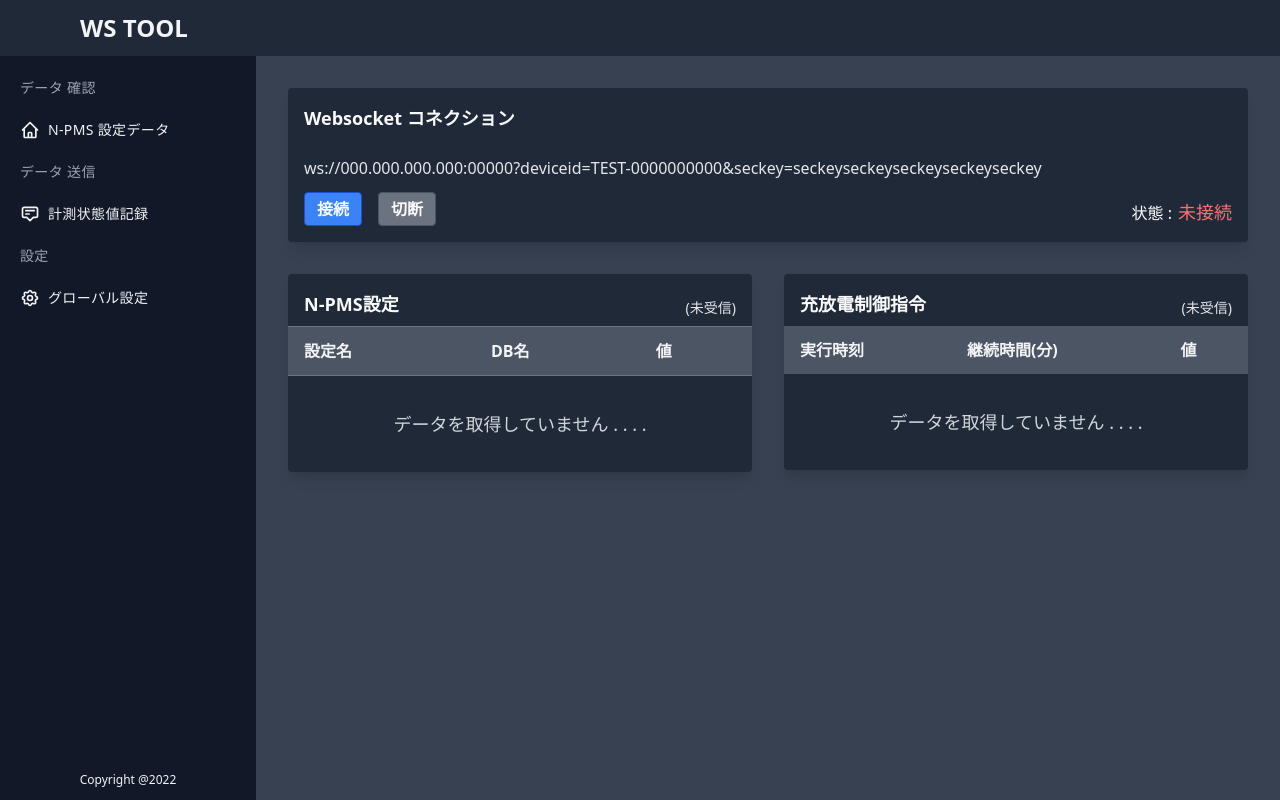
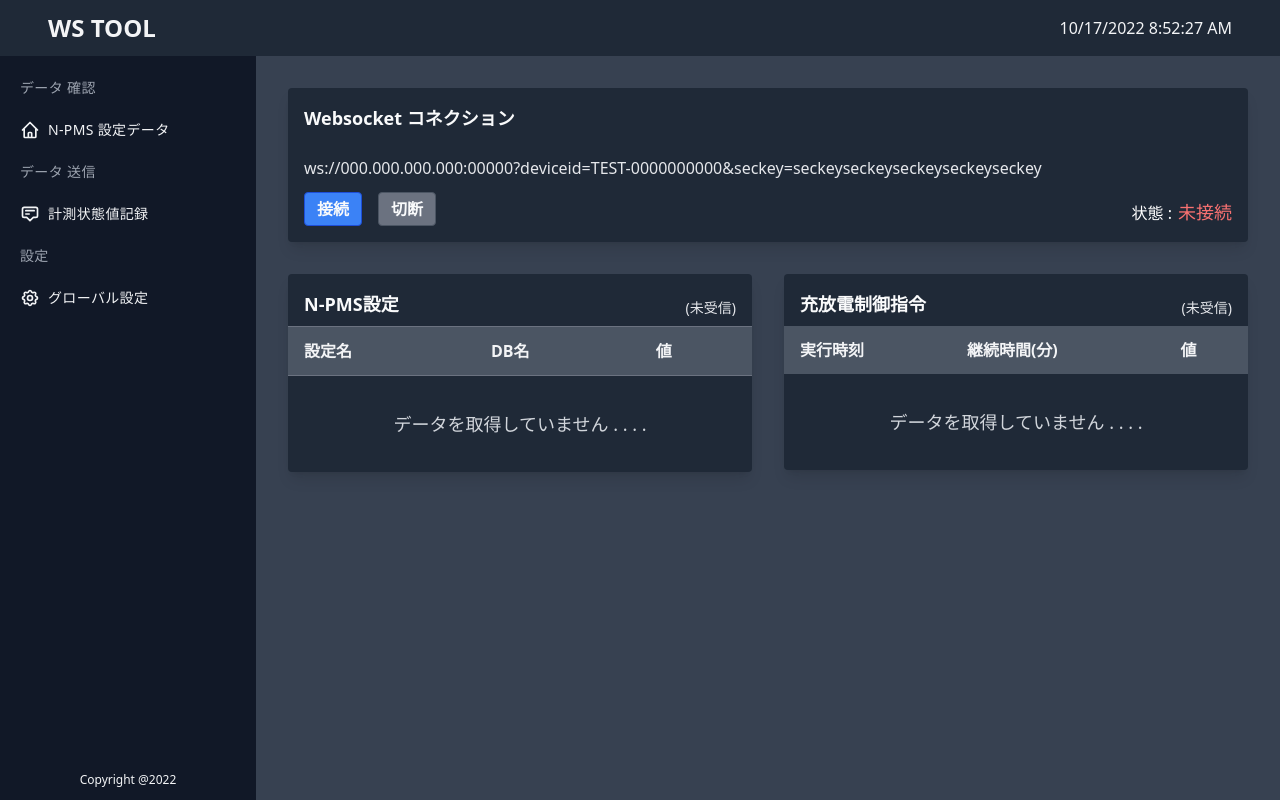
Before and after one commit to Monbayashi/cra-template, a React (Create React App) app: page /#/ in a window 1280 px wide. Built offline with nearby package versions, Linux system fonts and the light colour scheme.

Commit message:
ヘッダーに時刻表示

```diff
--- a/src/components/ecosystems/form-svs/FormSvsEcosystem.tsx
+++ b/src/components/ecosystems/form-svs/FormSvsEcosystem.tsx
@@ -40,7 +40,6 @@ export const FormSvsEcosystem: React.FC<Props> = () => {
   const selectLoadDataHandling = useCallback(
     (id: string) => {
       const findData = storage.getFindOne(id);
-      console.log(findData);
       if (!findData) return;
       dispatch({
         type: 'update',
--- a/src/components/ecosystems/form-tms/FormTmsEcosystem.tsx
+++ b/src/components/ecosystems/form-tms/FormTmsEcosystem.tsx
@@ -42,7 +42,6 @@ export const FormTmsEcosystem: React.FC<Props> = () => {
   const selectLoadDataHandling = useCallback(
     (id: string) => {
       const findData = storage.getFindOne(id);
-      console.log(findData);
       if (!findData) return;
       dispatch({
         type: 'update',
--- a/src/components/ecosystems/form-wss/FormWssEcosystem.tsx
+++ b/src/components/ecosystems/form-wss/FormWssEcosystem.tsx
@@ -40,7 +40,6 @@ export const FormWssEcosystem: React.FC<Props> = () => {
   const selectLoadDataHandling = useCallback(
     (id: string) => {
       const findData = storage.getFindOne(id);
-      console.log(findData);
       if (!findData) return;
       dispatch({
         type: 'update',
--- a/src/components/organisms/form-wss/FormWss.tsx
+++ b/src/components/organisms/form-wss/FormWss.tsx
@@ -52,7 +52,6 @@ export const FormWss: React.FC<Props> = (props) => {
   };
 
   useEffect(() => {
-    console.log('effect');
     reset({
       origin: props.origin,
       deviceId: props.deviceId,
--- a/src/components/organisms/layouts/headers/Header.tsx
+++ b/src/components/organisms/layouts/headers/Header.tsx
@@ -1,13 +1,31 @@
+import { useEffect, useState } from 'react';
+
 /**
  * Header
  * @returns
  */
 export const Header: React.FC = () => {
+  const [time, setTime] = useState(
+    `${new Date().toLocaleDateString()} ${new Date().toLocaleTimeString()}`,
+  );
+
+  useEffect(() => {
+    const timeNum = window.setInterval(() => {
+      const now = new Date();
+      const localDate = now.toLocaleDateString();
+      const localTime = now.toLocaleTimeString();
+
+      setTime(`${localDate} ${localTime}`);
+    }, 500);
+    return () => window.clearInterval(timeNum);
+  }, []);
+
   return (
-    <header className='fixed z-10 flex h-14 w-full items-center justify-between bg-gray-800 text-gray-100'>
-      <div className='flex h-14 w-20 items-center justify-start border-none pl-3 md:w-64 md:justify-center'>
+    <header className='fixed z-10 flex h-14 w-full items-center justify-between bg-gray-800 text-gray-100 px-3 md:px-12'>
+      <div className='flex h-14 items-center justify-start border-none'>
         <h1 className='select-none font-black md:text-2xl'>WS TOOL</h1>
       </div>
+      <div className='text-sm md:text-base'>{time}</div>
     </header>
   );
 };
--- a/src/contexts/CommandScheduleContext.tsx
+++ b/src/contexts/CommandScheduleContext.tsx
@@ -36,7 +36,6 @@ const CommandScheduleReducer = (state: State, action: Action): State => {
     case 'update': {
       const sortActionDatas = action.datas.sort((a, b) => (a.at > b.at ? 1 : -1));
       const olderSortActionDataAt = sortActionDatas[0].at;
-      console.log(sortActionDatas);
       const sortStateDatas = state.datas.sort((a, b) => (a.at > b.at ? 1 : -1));
       const filterStateDatas = sortStateDatas.filter(
         (sData) => sData.at < olderSortActionDataAt && sData.at >= createAtTimeMin(),
```
